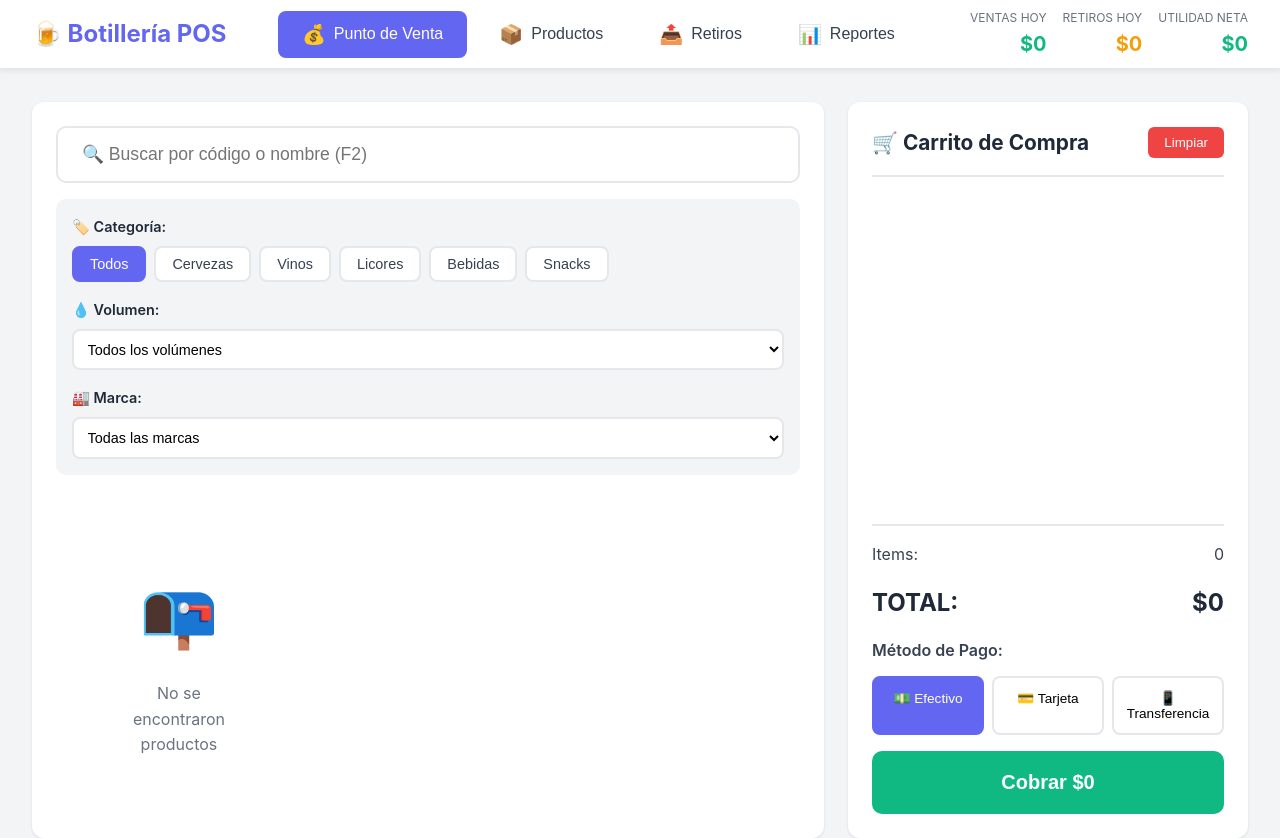
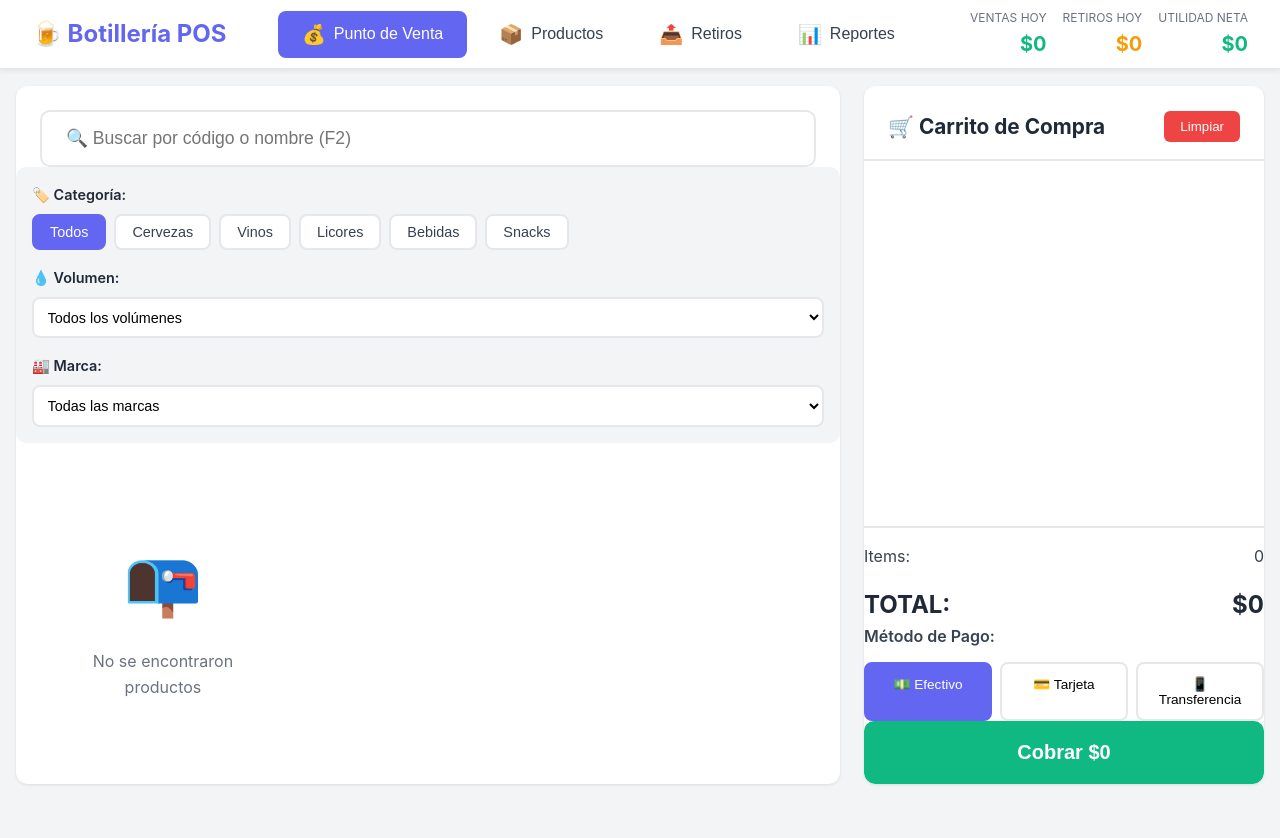
Before and after one commit to ErickRetamal/botilleria-pos, a plain HTML site: page static/index.html in a window 1280 px wide. After the commit the page ends 800 px from the top, so only its background shows below. Drawn offline with Linux system fonts and the light colour scheme; no server answers.

Commit message:
UI: interfaz sin scroll principal - solo scroll interno en contenedores

```diff
--- a/static/pos-style.css
+++ b/static/pos-style.css
@@ -18,11 +18,18 @@
     box-sizing: border-box;
 }
 
+html, body {
+    height: 100%;
+    overflow: hidden; /* Eliminar scroll principal */
+}
+
 body {
     font-family: -apple-system, BlinkMacSystemFont, 'Segoe UI', Roboto, 'Helvetica Neue', Arial, sans-serif;
     background: var(--light);
     color: var(--text);
     line-height: 1.6;
+    display: flex;
+    flex-direction: column;
 }
 
 /* ========== NAVBAR ========== */
@@ -113,12 +120,13 @@ body {
 /* ========== VIEWS ========== */
 .view {
     display: none;
-    padding: 2rem;
-    min-height: calc(100vh - 70px);
+    flex: 1; /* Ocupar todo el espacio restante después del navbar */
+    overflow: hidden; /* Sin scroll en la vista principal */
 }
 
 .view.active {
-    display: block;
+    display: flex;
+    flex-direction: column;
 }
 
 /* ========== POS ========== */
@@ -127,18 +135,30 @@ body {
     display: grid;
     grid-template-columns: 1fr 400px;
     gap: 1.5rem;
-    height: calc(100vh - 110px);
+    height: 100%; /* Usar todo el alto disponible */
+    padding: 1rem;
 }
 
 /* Panel de Productos */
 .products-panel {
     background: var(--white);
     border-radius: 12px;
-    padding: 1.5rem;
     display: flex;
     flex-direction: column;
-    gap: 1rem;
     box-shadow: 0 1px 3px rgba(0,0,0,0.1);
+    overflow: hidden; /* Importante para que el scroll interno funcione */
+    height: 100%; /* Usar todo el alto disponible */
+}
+
+.products-panel > * {
+    padding: 1.5rem;
+    padding-bottom: 0;
+}
+
+.products-panel .products-grid {
+    padding: 1.5rem;
+    overflow-y: auto; /* Scroll interno solo para los productos */
+    flex: 1; /* Ocupar el espacio restante */
 }
 
 .search-input {
@@ -340,19 +360,32 @@ body {
 .cart-panel {
     background: var(--white);
     border-radius: 12px;
-    padding: 1.5rem;
     display: flex;
     flex-direction: column;
-    gap: 1rem;
     box-shadow: 0 1px 3px rgba(0,0,0,0.1);
+    height: 100%; /* Usar todo el alto disponible */
+    overflow: hidden;
 }
 
 .cart-header {
     display: flex;
     justify-content: space-between;
     align-items: center;
-    padding-bottom: 1rem;
+    padding: 1.5rem 1.5rem 1rem;
     border-bottom: 2px solid var(--border);
+    flex-shrink: 0; /* No se reduzca */
+}
+
+.cart-items {
+    flex: 1; /* Ocupar espacio disponible */
+    overflow-y: auto; /* Scroll interno para items del carrito */
+    padding: 1rem 1.5rem;
+}
+
+.cart-footer {
+    padding: 1rem 1.5rem 1.5rem;
+    border-top: 2px solid var(--border);
+    flex-shrink: 0; /* No se reduzca */
 }
 
 .cart-header h2 {
@@ -719,9 +752,23 @@ body {
 .table-container {
     background: var(--white);
     border-radius: 12px;
-    padding: 1.5rem;
     box-shadow: 0 1px 3px rgba(0,0,0,0.1);
-    overflow-x: auto;
+    display: flex;
+    flex-direction: column;
+    height: 100%;
+    overflow: hidden;
+}
+
+.table-container .table-header {
+    padding: 1.5rem 1.5rem 1rem;
+    border-bottom: 2px solid var(--border);
+    flex-shrink: 0;
+}
+
+.table-container .table-content {
+    flex: 1;
+    overflow: auto; /* Scroll interno para la tabla */
+    padding: 0 1.5rem 1.5rem;
 }
 
 .data-table {
```
